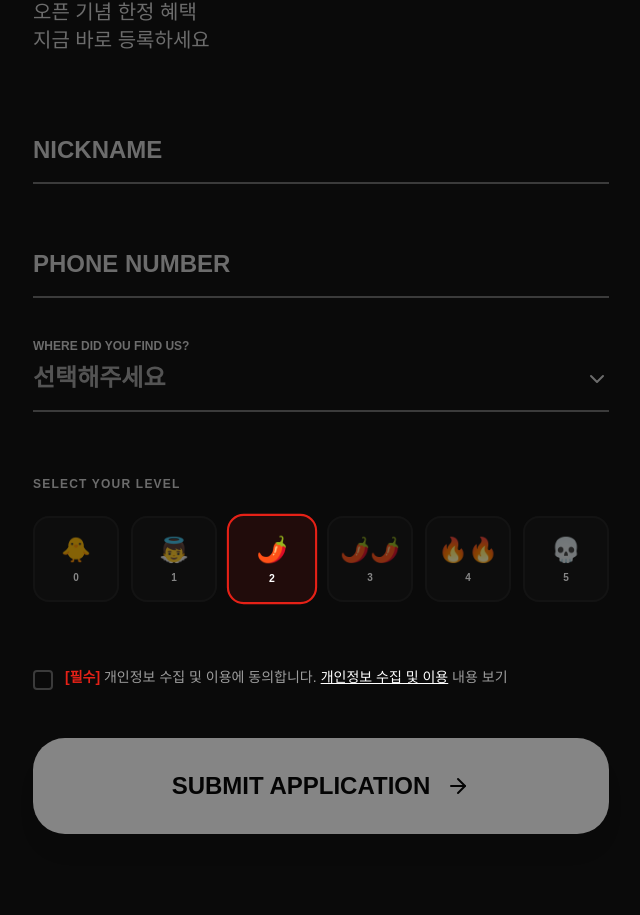
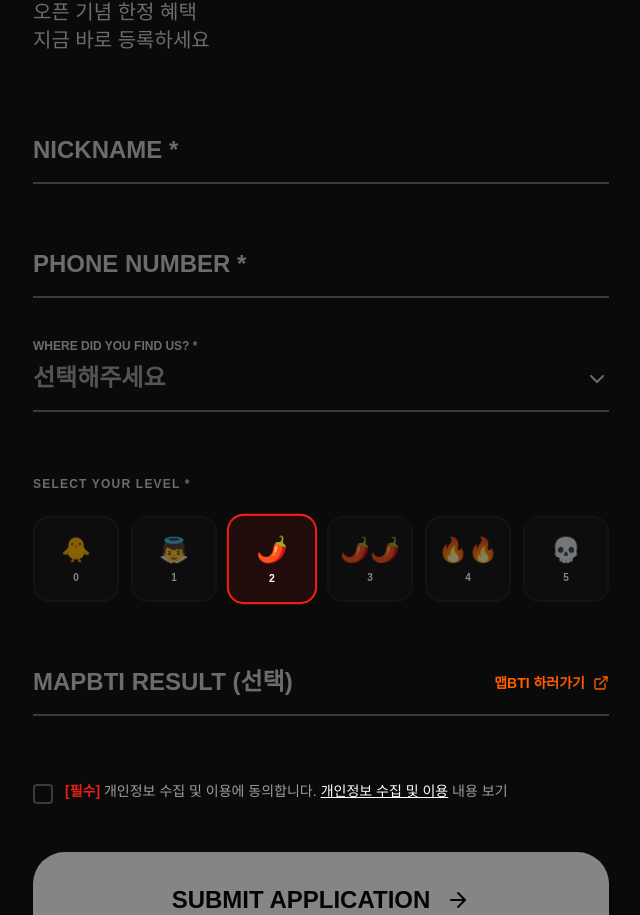
Before and after one commit to Hxxnseo/mapmapmap_landing, a React (Vite) app: page / in a window 1280 px wide. Shown: the part 6119-7034 px from the top of the page, without its empty margins (319-959 px from the left). Built offline with nearby package versions, Linux system fonts and the light colour scheme; a web font is replaced by a local one.

Commit message:
맵비티아이 추가

```diff
--- a/components/SignupForm.tsx
+++ b/components/SignupForm.tsx
@@ -2,7 +2,7 @@
 import React, { useState } from 'react';
 import { SignupFormData } from '../types';
 import { SPICY_LEVELS } from '../constants';
-import { CheckCircle2, X, ArrowRight, Check, Info, ChevronDown, Shield, Sparkles, Loader2 } from 'lucide-react';
+import { CheckCircle2, X, ArrowRight, Check, Info, ChevronDown, Shield, Sparkles, Loader2, ExternalLink } from 'lucide-react';
 import { LegalModal } from './LegalModal';
 
 export const SignupForm: React.FC = () => {
@@ -12,7 +12,8 @@ export const SignupForm: React.FC = () => {
     level: '2',
     source: '',
     location: '',
-    isMaker: false
+    isMaker: false,
+    mapBTI: ''
   };
 
   const [formData, setFormData] = useState<SignupFormData>(initialFormState);
@@ -67,6 +68,7 @@ export const SignupForm: React.FC = () => {
       source: formData.source,
       level: formData.level,
       isMaker: isMaker,
+      mapBTI: formData.mapBTI,
     };
 
     console.log('전송할 데이터:', payload);
@@ -155,7 +157,7 @@ export const SignupForm: React.FC = () => {
                     className="w-full bg-transparent border-b-2 border-white/20 py-4 text-2xl font-bold focus:border-brand-red outline-none transition-colors peer placeholder-transparent"
                     placeholder="Nickname"
                 />
-                <label className="absolute left-0 -top-2 text-xs font-black uppercase text-white/40 transition-all peer-placeholder-shown:text-2xl peer-placeholder-shown:top-4 peer-focus:-top-2 peer-focus:text-xs peer-focus:text-brand-red">Nickname</label>
+                <label className="absolute left-0 -top-2 text-xs font-black uppercase text-white/40 transition-all peer-placeholder-shown:text-2xl peer-placeholder-shown:top-4 peer-focus:-top-2 peer-focus:text-xs peer-focus:text-brand-red">Nickname *</label>
             </div>
 
             <div className="group relative">
@@ -168,7 +170,7 @@ export const SignupForm: React.FC = () => {
                     className="w-full bg-transparent border-b-2 border-white/20 py-4 text-2xl font-bold focus:border-brand-red outline-none transition-colors peer placeholder-transparent"
                     placeholder="Mobile"
                 />
-                <label className="absolute left-0 -top-2 text-xs font-black uppercase text-white/40 transition-all peer-placeholder-shown:text-2xl peer-placeholder-shown:top-4 peer-focus:-top-2 peer-focus:text-xs peer-focus:text-brand-red">Phone Number</label>
+                <label className="absolute left-0 -top-2 text-xs font-black uppercase text-white/40 transition-all peer-placeholder-shown:text-2xl peer-placeholder-shown:top-4 peer-focus:-top-2 peer-focus:text-xs peer-focus:text-brand-red">Phone Number *</label>
             </div>
 
             <div className="group relative">
@@ -189,11 +191,11 @@ export const SignupForm: React.FC = () => {
                     </select>
                     <ChevronDown className="absolute right-0 top-1/2 -translate-y-1/2 text-white/40 pointer-events-none" />
                 </div>
-                <label className="absolute left-0 -top-2 text-xs font-black uppercase text-white/40">Where did you find us?</label>
+                <label className="absolute left-0 -top-2 text-xs font-black uppercase text-white/40">Where did you find us? *</label>
             </div>
 
             <div className="pt-4">
-                <p className="text-xs font-black uppercase text-white/40 mb-6 tracking-widest">Select Your Level</p>
+                <p className="text-xs font-black uppercase text-white/40 mb-6 tracking-widest">Select Your Level *</p>
                 <div className="grid grid-cols-3 md:grid-cols-6 gap-3">
                     {SPICY_LEVELS.map((lvl) => (
                         <button
@@ -207,6 +209,28 @@ export const SignupForm: React.FC = () => {
                         </button>
                     ))}
                 </div>
+            </div>
+
+            <div className="group relative">
+                <input
+                    type="text"
+                    name="mapBTI"
+                    value={formData.mapBTI}
+                    onChange={handleChange}
+                    className="w-full bg-transparent border-b-2 border-white/20 py-4 text-2xl font-bold focus:border-brand-red outline-none transition-colors peer placeholder-transparent"
+                    placeholder="MapBTI Result"
+                />
+                <label className="absolute left-0 -top-2 text-xs font-black uppercase text-white/40 transition-all peer-placeholder-shown:text-2xl peer-placeholder-shown:top-4 peer-focus:-top-2 peer-focus:text-xs peer-focus:text-brand-red">MapBTI Result (선택)</label>
+                <a
+                    href="/mapbti.html"
+                    target="_blank"
+                    rel="noopener noreferrer"
+                    className="absolute right-0 top-1/2 -translate-y-1/2 flex items-center gap-2 text-brand-orange hover:text-brand-red transition-colors text-sm font-bold"
+                >
+                    <span>맵BTI 하러가기</span>
+                    <ExternalLink size={16} />
+                </a>
+
             </div>
 
             <div className="pt-4">
--- a/google-apps-script.js
+++ b/google-apps-script.js
@@ -31,7 +31,7 @@ function doPost(e) {
 
     // 헤더가 없는 경우 헤더 추가
     if (sheet.getLastRow() === 0) {
-      sheet.appendRow(['타임스탬프', '닉네임', '전화번호', '신청 경로', '맵기 레벨', '메이커 여부']);
+      sheet.appendRow(['타임스탬프', '닉네임', '전화번호', '신청 경로', '맵기 레벨', '메이커 여부', 'MapBTI 결과']);
     }
 
     // 신청 경로 한글 변환
@@ -51,7 +51,8 @@ function doPost(e) {
       data.phone || '',
       sourceKorean || '',
       data.level || '',
-      data.isMaker ? '예' : '아니오'
+      data.isMaker ? '예' : '아니오',
+      data.mapBTI || ''
     ];
 
     sheet.appendRow(row);
--- a/types.ts
+++ b/types.ts
@@ -13,6 +13,7 @@ export interface SignupFormData {
   source: string;
   location: string;
   isMaker: boolean;
+  mapBTI: string;
 }
 
 export interface EmpathyCardProps {
```
